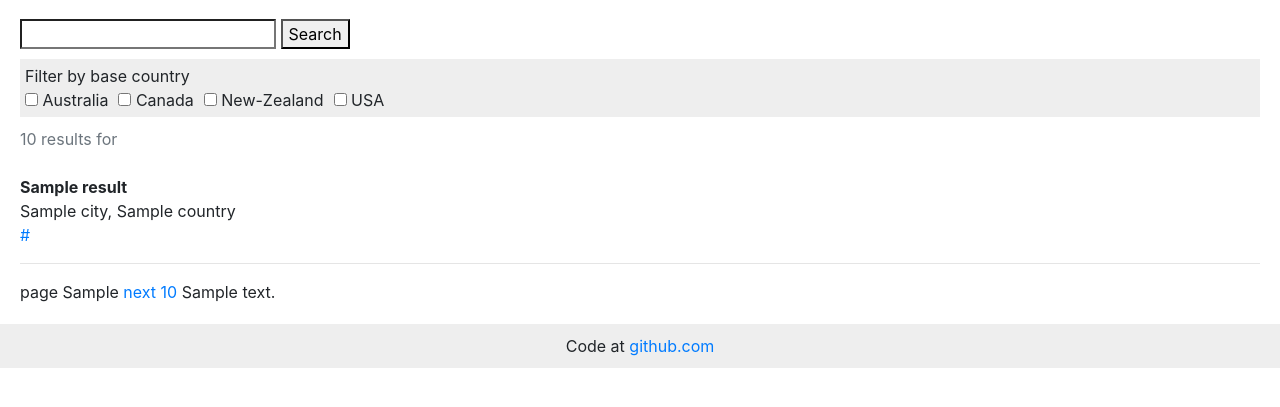
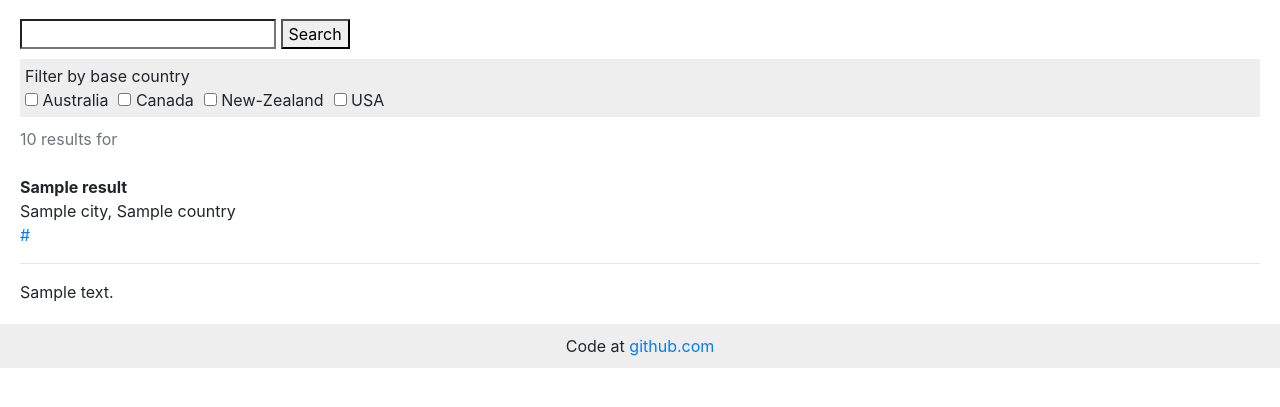
Before and after one commit to juliuszelf/global-charity-search-engine, a Flask app: template flask-app/templates/main.html in a window 1280 px wide. Shown: the part 97-504 px from the top of the page. Run offline with Flask 2, Linux system fonts and the light colour scheme; the template is opened without the code that fills it: most values are stand-ins (such as "Sample title", 1, 10 or a date in 2020); some libraries are stand-ins or nearby versions.

Commit message:
version higher for xlsx2csv and non-working page removed from main.html

```diff
--- a/flask-app/templates/main.html
+++ b/flask-app/templates/main.html
@@ -24,7 +24,6 @@
    {% endif %}
    <hr>
  {% endfor %}
- page {{ page_nr }} <a href="/">next 10</a>
  {{ content | safe }}
 </main>
 {% include 'footer.html' %}
--- a/requirements.txt
+++ b/requirements.txt
@@ -1,3 +1,3 @@
 certifi==2019.9.11
 termcolor==1.1.0
-xlsx2csv==0.7.4
+xlsx2csv==0.7.6
```
